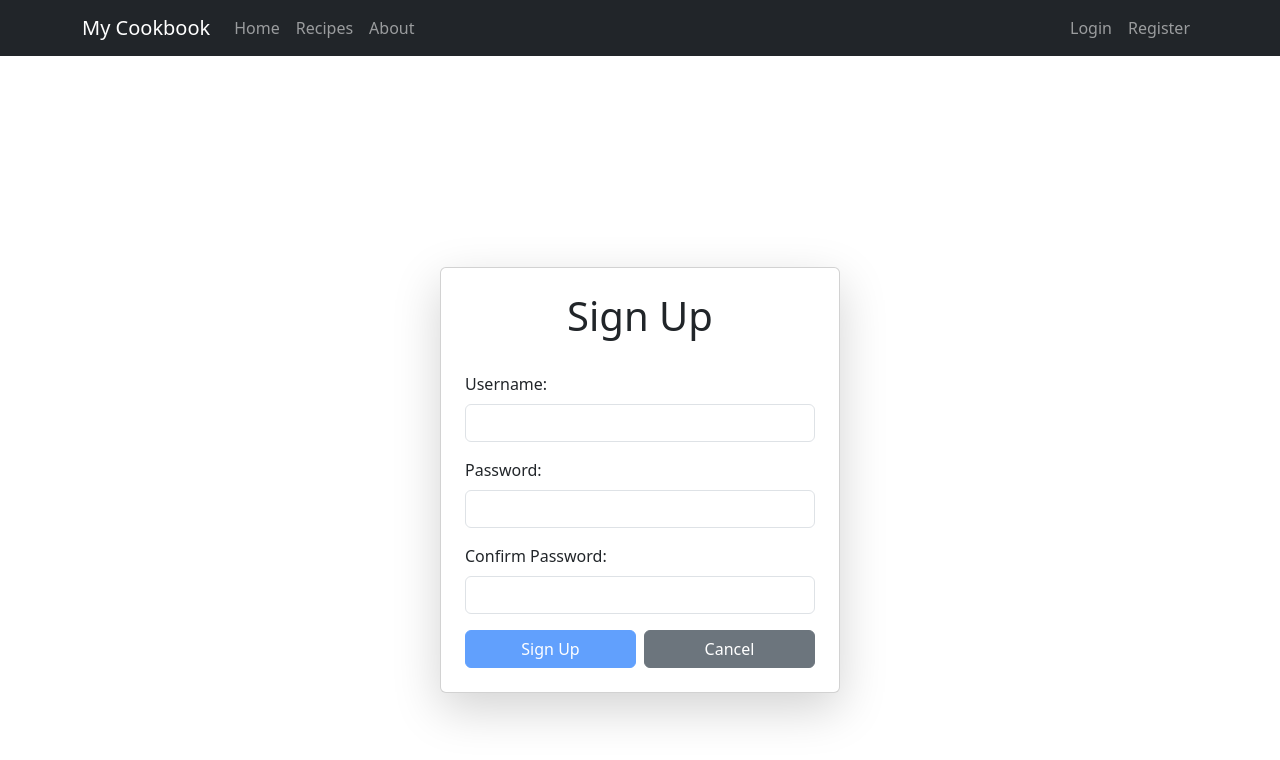
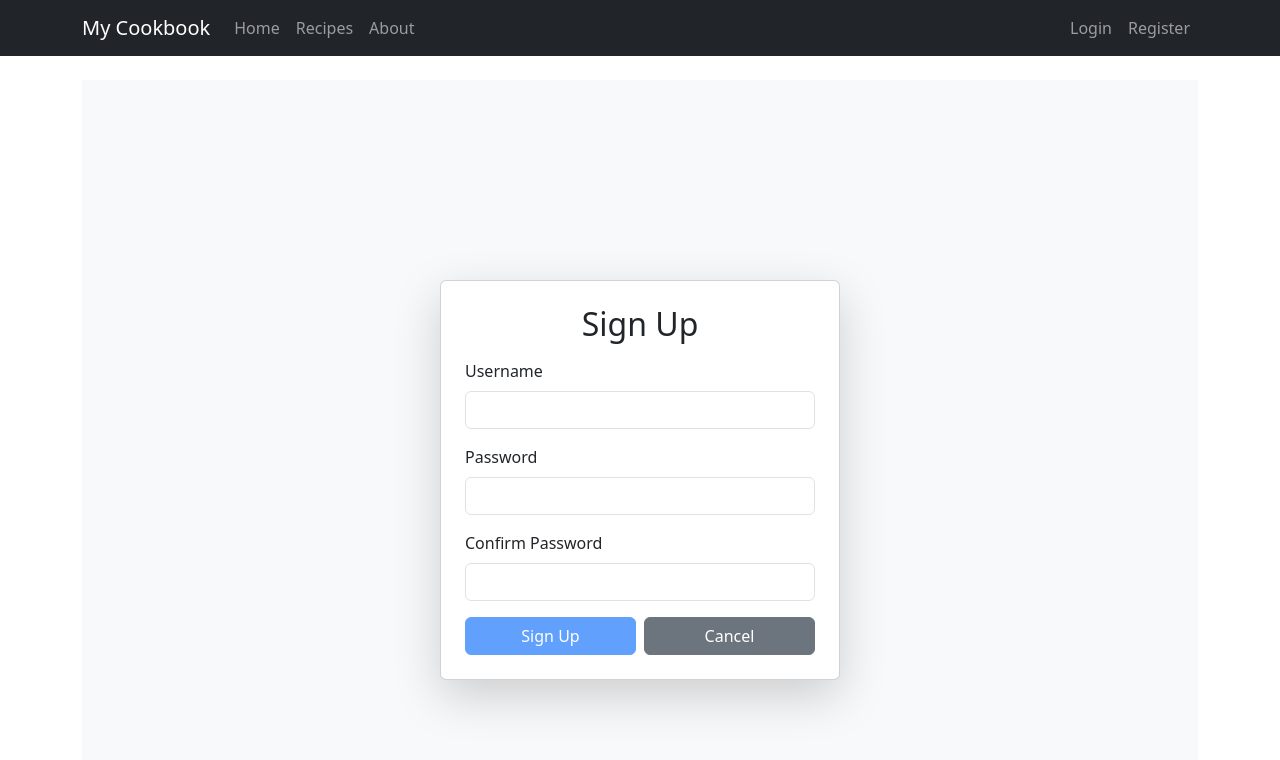
Before and after one commit to almashaur/my-cookbook, a React (Vite) app: page /register in a window 1280 px wide. Shown: the top 760 px of the page. Built offline with nearby package versions, Linux system fonts and the light colour scheme; no server answers.

Commit message:
slight edits for the login and registration forms

```diff
--- a/src/views/components/forms/LoginForm/LoginForm.jsx
+++ b/src/views/components/forms/LoginForm/LoginForm.jsx
@@ -1,18 +1,13 @@
 import { useState, useContext } from "react";
-import { useNavigate } from "react-router";
-
+import { useNavigate } from "react-router-dom";
 import { signIn } from "../../../../services/authService";
-
 import { UserContext } from "../../../../context/UserContext";
 
 const SignInForm = () => {
   const navigate = useNavigate();
   const { setUser } = useContext(UserContext);
   const [message, setMessage] = useState("");
-  const [formData, setFormData] = useState({
-    username: "",
-    password: "",
-  });
+  const [formData, setFormData] = useState({ username: "", password: "" });
 
   const handleChange = (evt) => {
     setMessage("");
@@ -22,10 +17,7 @@ const SignInForm = () => {
   const handleSubmit = async (evt) => {
     evt.preventDefault();
     try {
-      // This function doesn't exist yet, but we'll create it soon.
-      // It will cause an error right now
       const signedInUser = await signIn(formData);
-
       setUser(signedInUser);
       navigate("/");
     } catch (err) {
@@ -34,49 +26,49 @@ const SignInForm = () => {
   };
 
   return (
-    <main className="d-flex justify-content-center align-items-center vh-100">
+    <main className="d-flex justify-content-center align-items-center min-vh-100 bg-light">
       <div
-        className="card p-4 shadow-lg"
+        className="card shadow-lg p-4"
         style={{ maxWidth: "400px", width: "100%" }}
       >
-        <h1 className="text-center mb-3">Login</h1>
-        <p className="text-center text-danger">{message}</p>
+        <h2 className="text-center mb-3">Sign In</h2>
+        {message && <div className="alert alert-danger">{message}</div>}
         <form autoComplete="off" onSubmit={handleSubmit}>
-          <div className="form-group mb-3">
+          <div className="mb-3">
             <label htmlFor="username" className="form-label">
-              Username:
+              Username
             </label>
             <input
               type="text"
               autoComplete="off"
               id="username"
-              value={formData.username}
               name="username"
               className="form-control"
+              value={formData.username}
               onChange={handleChange}
               required
             />
           </div>
-          <div className="form-group mb-3">
+          <div className="mb-3">
             <label htmlFor="password" className="form-label">
-              Password:
+              Password
             </label>
             <input
               type="password"
               autoComplete="off"
               id="password"
-              value={formData.password}
               name="password"
               className="form-control"
+              value={formData.password}
               onChange={handleChange}
               required
             />
           </div>
-          <div className="d-flex justify-content-between">
-            <button className="btn btn-primary w-100 me-2">Sign In</button>
+          <div className="d-flex">
+            <button className="btn btn-primary w-50 me-2">Sign In</button>
             <button
-              className="btn btn-secondary w-100"
               type="button"
+              className="btn btn-secondary w-50"
               onClick={() => navigate("/")}
             >
               Cancel
--- a/src/views/components/forms/RegisterForm/RegisterForm.jsx
+++ b/src/views/components/forms/RegisterForm/RegisterForm.jsx
@@ -1,5 +1,5 @@
 import { useState, useContext } from "react";
-import { useNavigate } from "react-router";
+import { useNavigate } from "react-router-dom";
 import { signUp } from "../../../../services/authService";
 import { UserContext } from "../../../../context/UserContext";
 
@@ -13,8 +13,6 @@ const SignUpForm = () => {
     passwordConf: "",
   });
 
-  const { username, password, passwordConf } = formData;
-
   const handleChange = (evt) => {
     setMessage("");
     setFormData({ ...formData, [evt.target.name]: evt.target.value });
@@ -22,7 +20,6 @@ const SignUpForm = () => {
 
   const handleSubmit = async (evt) => {
     evt.preventDefault();
-    console.log(formData);
     try {
       const newUser = await signUp(formData);
       setUser(newUser);
@@ -31,71 +28,77 @@ const SignUpForm = () => {
       setMessage(err.message);
     }
   };
+
   const isFormInvalid = () => {
-    return !(username && password && password === passwordConf);
+    return !(
+      formData.username &&
+      formData.password &&
+      formData.password === formData.passwordConf
+    );
   };
 
   return (
-    <main className="d-flex justify-content-center align-items-center vh-100">
+    <main className="d-flex justify-content-center align-items-center min-vh-100 bg-light">
       <div
-        className="card p-4 shadow-lg"
+        className="card shadow-lg p-4"
         style={{ maxWidth: "400px", width: "100%" }}
       >
-        <h1 className="text-center mb-3">Sign Up</h1>
-        <p className="text-center text-danger">{message}</p>
+        <h2 className="text-center mb-3">Sign Up</h2>
+        {message && <div className="alert alert-danger">{message}</div>}
         <form onSubmit={handleSubmit}>
-          <div className="form-group mb-3">
+          <div className="mb-3">
             <label htmlFor="username" className="form-label">
-              Username:
+              Username
             </label>
             <input
               type="text"
-              id="name"
-              value={username}
+              id="username"
               name="username"
               className="form-control"
+              value={formData.username}
               onChange={handleChange}
               required
             />
           </div>
-          <div className="form-group mb-3">
+          <div className="mb-3">
             <label htmlFor="password" className="form-label">
-              Password:
+              Password
             </label>
             <input
               type="password"
               id="password"
-              value={password}
               name="password"
               className="form-control"
+              value={formData.password}
               onChange={handleChange}
               required
             />
           </div>
-          <div className="form-group mb-3">
-            <label htmlFor="confirm" className="form-label">
-              Confirm Password:
+          <div className="mb-3">
+            <label htmlFor="passwordConf" className="form-label">
+              Confirm Password
             </label>
             <input
               type="password"
-              id="confirm"
-              value={passwordConf}
+              id="passwordConf"
               name="passwordConf"
               className="form-control"
+              value={formData.passwordConf}
               onChange={handleChange}
               required
             />
           </div>
-          <div className="d-flex justify-content-between">
+          <div className="d-flex">
             <button
-              className="btn btn-primary w-100 me-2"
+              type="submit"
+              className="btn btn-primary w-50 me-2"
               disabled={isFormInvalid()}
             >
               Sign Up
             </button>
             <button
-              className="btn btn-secondary w-100"
               type="button"
+              className="btn btn-secondary w-50"
               onClick={() => navigate("/")}
             >
               Cancel
```
